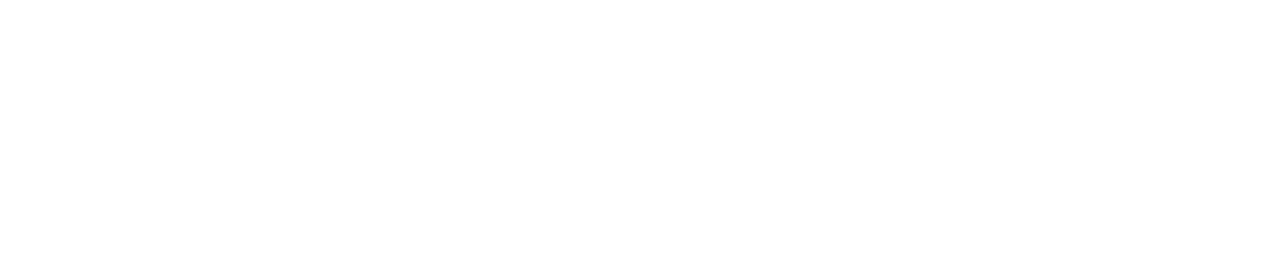
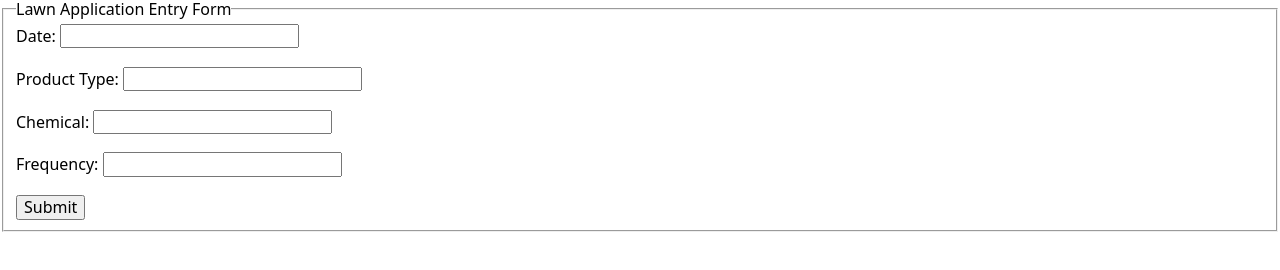
Before and after one commit to swic-cis-177/mt-project-jcm-dev, a website: page index.html in a window 1280 px wide. Drawn offline with nearby package versions, Linux system fonts and the light colour scheme.

Commit message:
Added form and text boxes and labels

```diff
--- a/index.html
+++ b/index.html
@@ -14,6 +14,26 @@
     <title>Document</title>
   </head>
   <body>
+
+  <form method="post">
+    <fieldset>
+      <legend>Lawn Application Entry Form</legend>
+      <label for="date">Date:</label>
+      <input type="text" id="date">
+      <br><br>
+      <label for="type">Product Type:</label>
+      <input type="text" id="type">
+      <br><br>
+      <label for="chemical">Chemical:</label>
+      <input type="text">
+      <br><br>
+      <label for="frequency">Frequency:
+      </label>
+      <input type="frequency" id="frequency">
+      <br><br>
+      <button type="submit" class="pure-button">Submit</button>
+    </fieldset>
+  </form>
     <!-- 'Connect' JS to this HTML file. -->
     <script src="./scripts.js"></script>
   </body>
```
